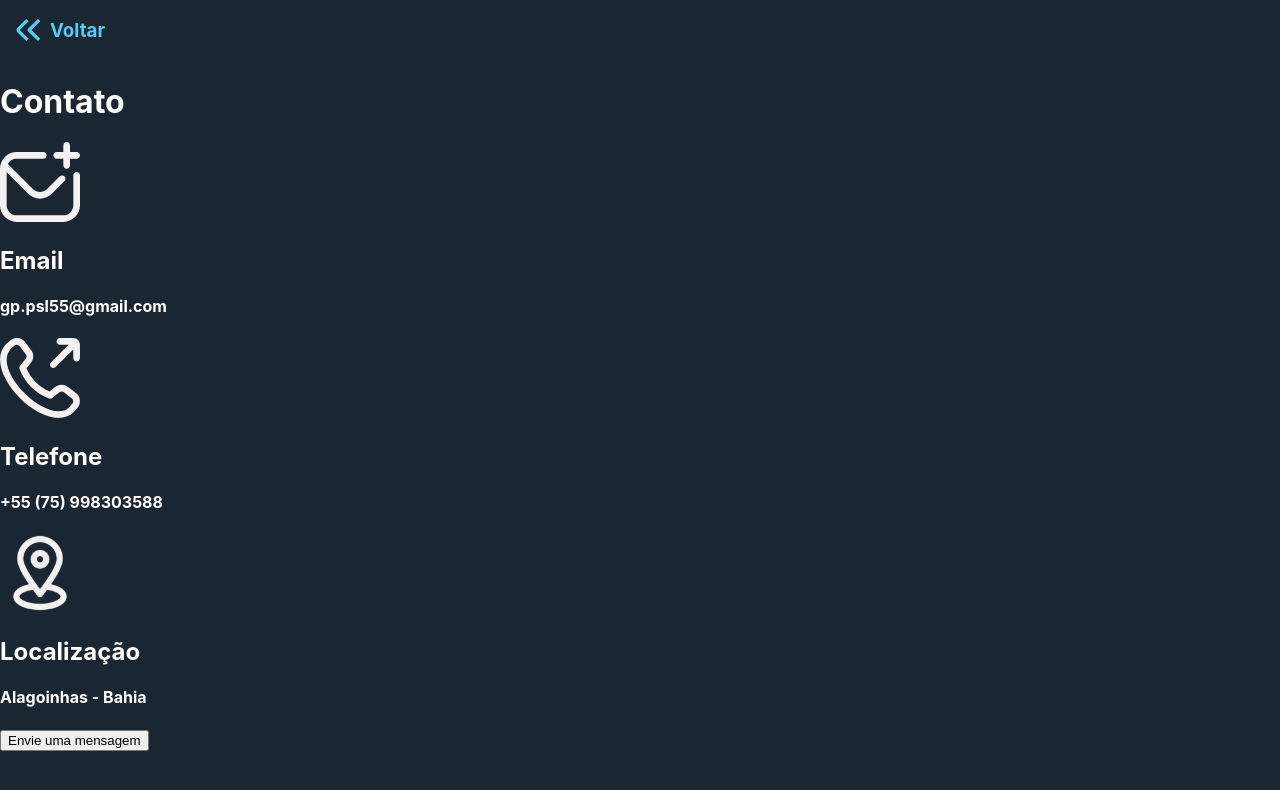
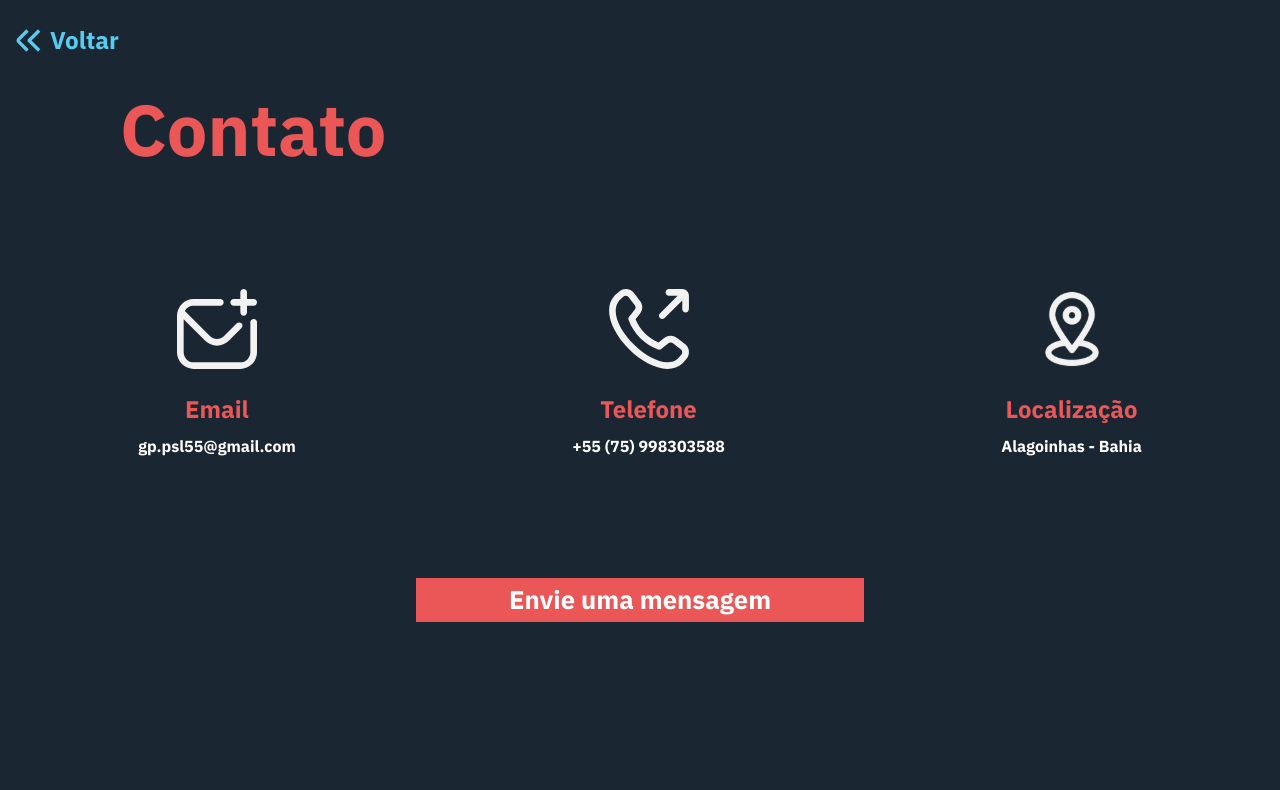
Before and after one commit to pinheiiro/portifolio, a Next.js app: page /contato in a window 1280 px wide. Shown: the top 790 px of the page. Built offline with nearby package versions, Linux system fonts and the light colour scheme.

Commit message:
service and contact pages completed

```diff
--- a/src/components/Contato/bodyContato.tsx
+++ b/src/components/Contato/bodyContato.tsx
@@ -2,11 +2,13 @@ import { NextComponentType } from 'next';
 import Image from 'next/image';
 import { useState } from 'react';
 
+import ModalForm from './ModalForm/modalForm';
+
+import { Container, H1, Div, Button } from './style';
+
 import imgEmail from '../../assets/email.svg';
 import imgTelefone from '../../assets/telefone.svg';
 import imgLocalizacao from '../../assets/localizacao.svg';
-
-import ModalForm from './ModalForm/modalForm';
 
 const BodyContato: NextComponentType = () => {
 
@@ -40,8 +42,9 @@ const BodyContato: NextComponentType = () => {
 
     return (
     <>
-        <h1>Contato</h1>
-        <div>
+        <Container>
+            <H1>Contato</H1>
+            <Div>
                 {contatos.map((contato) => {
                     return (
                         <div key={contato.titulo}>
@@ -54,8 +57,9 @@ const BodyContato: NextComponentType = () => {
                         </div>
                     )
                 })}
-        </div>
-        <button onClick={onModal}>Envie uma mensagem</button>
+            </Div>
+            <Button onClick={onModal}>Envie uma mensagem</Button>
+        </Container>
         <ModalForm state={modal} offModal={offModal}/>
     </>
     )
--- a/src/components/Contato/style.ts
+++ b/src/components/Contato/style.ts
@@ -1,8 +1,67 @@
 import styled from 'styled-components';
 
+export const Container = styled.div`
+    display: grid;
+    grid-template-columns: 1fr;
+    grid-template-rows: 1fr 1fr 1fr;
+    grid-template-areas: "h" "m" "f";
+    grid-gap: 30px;
+`
+
 export const H1 = styled.h1`
+    margin-left: 120px;
+
+    font-family: 'IBM Plex Sans', sans-serif;
+    font-weight: bold;
+    font-size: 4.5rem;
+
+    line-height: 0;
+    color: #EB5757;
+
+    grid-area: h;
+`
+
+export const Div = styled.div`
+    grid-area: m;
+
+    display: flex;
+    flex-wrap: wrap;
+    justify-content: space-around;
+    align-items: center;
+
     font-family: 'IBM Plex Sans', sans-serif;
     font-weight: bold;
 
-    color: #EB5757;
+    div {
+        text-align: center;
+    }
+
+    h2 {
+        color: #EB5757;
+    }
+
+    h4 {
+        line-height: 0;
+    }
 `
+
+export const Button = styled.button`
+    grid-area: f;
+    margin: 0 auto;
+    margin-top: 80px;
+
+    width: 35%;
+    height: 25%;
+    border: none;
+    background-color: #EB5757;
+    color: white;
+    padding: 5px 30px;
+
+    font-family: 'IBM Plex Sans', sans-serif;
+    font-weight: bold;
+    font-size: 1.6rem;
+
+    &:hover {
+
+    }
+`
--- a/src/components/Homepage/Header/header.tsx
+++ b/src/components/Homepage/Header/header.tsx
@@ -27,7 +27,9 @@ const Header: NextComponentType = () => {
                     />
                 </button>
             </div>
-            <h1> Gabriel Pinheiro <br/> <strong> Programador </strong> </h1>
+            <div className="titulo">
+                <h1> Gabriel Pinheiro <br/> <strong> Programador </strong> </h1>
+            </div>
         </Body>
     )
 }
--- a/src/pages/contato.tsx
+++ b/src/pages/contato.tsx
@@ -4,10 +4,10 @@ import Body from '../components/Contato/bodyContato';
 
 const Contato: NextPage = () => {
     return (
-    <>
-        <Voltar/>
-        <Body/>
-    </>
+        <div className="contato">
+            <Voltar/>
+            <Body/>
+        </div>
     )
 }
 
--- a/src/styles/globals.css
+++ b/src/styles/globals.css
@@ -43,3 +43,20 @@ button {
   width: 100vw;
   height: 100vh;
 }
+
+/* Estilização da Página Contato do Site */
+.contato {
+  margin: 0 auto;
+
+  max-width: 1366px;
+  width: 100vw;
+  height: 100vh;
+}
+
+.servicos {
+  margin: 0 auto;
+
+  max-width: 1366px;
+  width: 100vw;
+  height: 100vh;
+}
--- a/src/styles/voltar.module.css
+++ b/src/styles/voltar.module.css
@@ -5,7 +5,8 @@
     margin-left: 10px;
     color: #56CCF2;
     display: flex;
-    font-size: 1rem;
+    font-size: 1.3rem;
+    font-family: 'IBM Plex Sans', sans-serif;
 }
 
 .voltar:hover{
```
Also changed, not shown: src/components/Homepage/Header/style.ts (+12 -1 lines), src/components/Servicos/bodyServicos.tsx (+11 -8 lines), src/components/Servicos/style.ts (+52 -0 lines), src/components/Sobre/bodySobre.tsx (+13 -7 lines), src/components/Sobre/style.ts (+31 -0 lines), src/pages/servicos.tsx (+4 -4 lines). Lines whose indentation alone changed are shown as unchanged.
